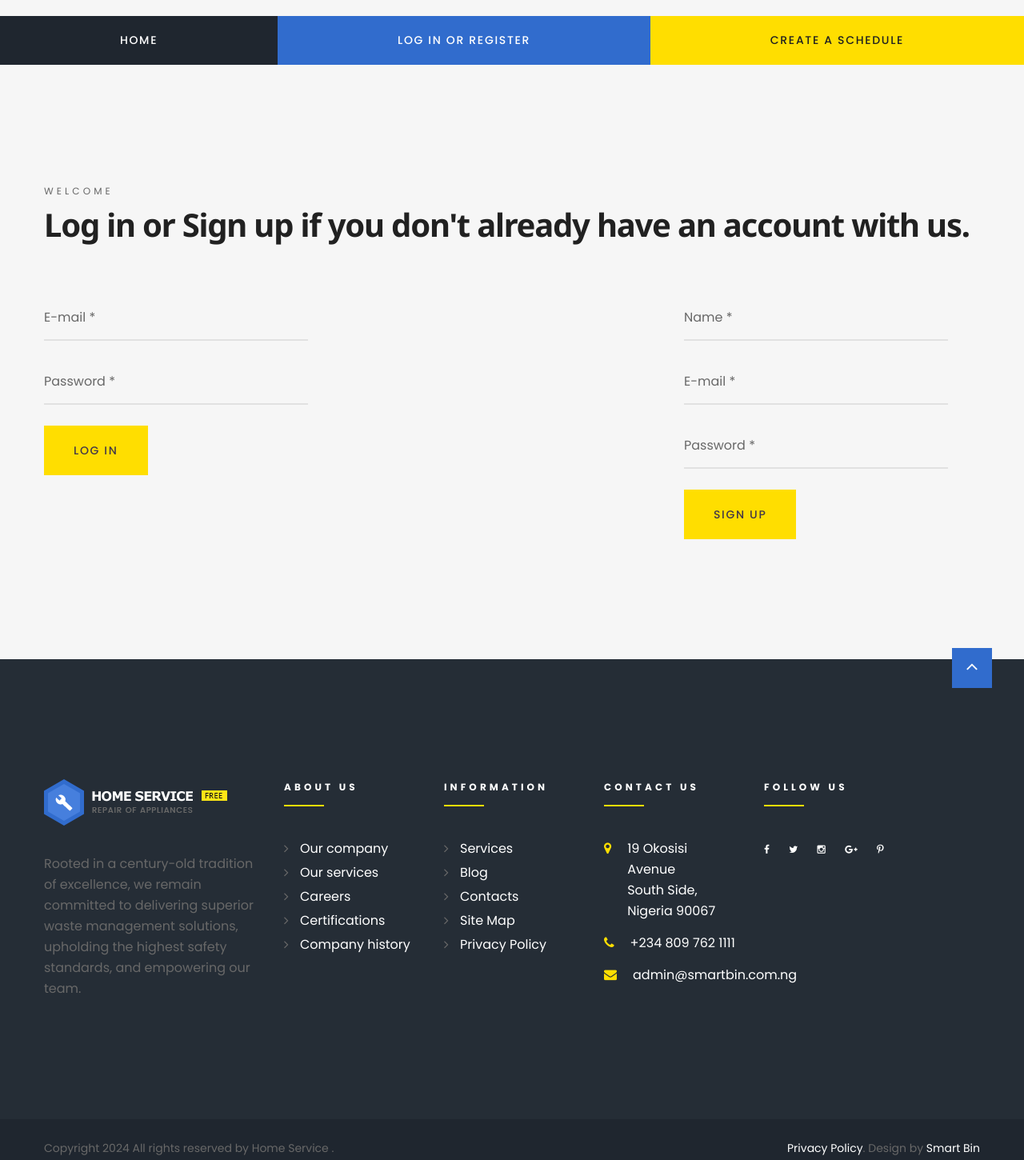
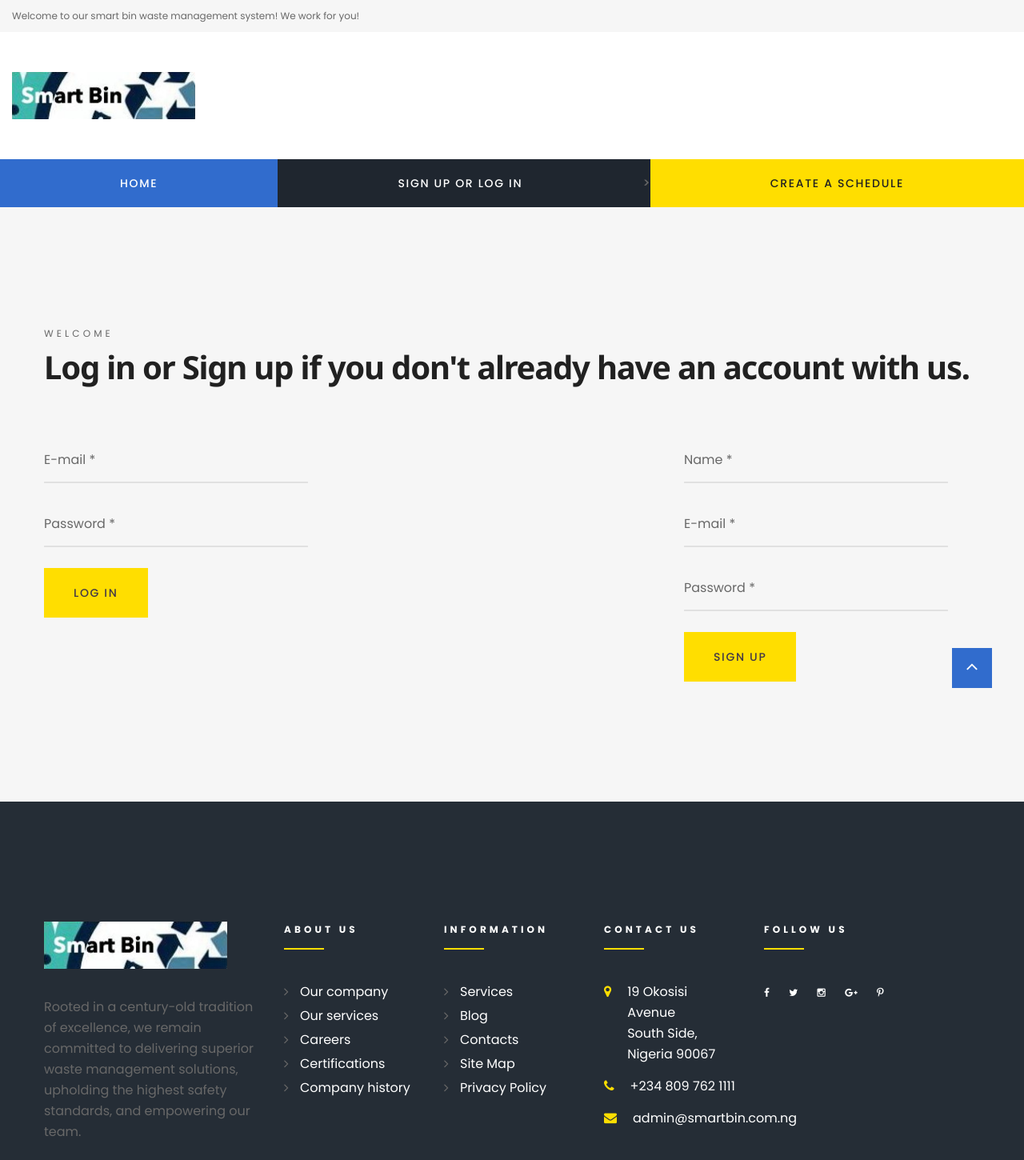
Before and after one commit to Drelcj/smart-bin-frontend, a plain HTML site: page register.html in a window 1280 px wide. Shown: the top 1450 px of the page at 80% size. Drawn offline with Linux system fonts and the light colour scheme.

Commit message:
Template-mobile-view-fixed

```diff
--- a/register.html
+++ b/register.html
@@ -35,18 +35,29 @@
       <header class="page-head">
         <div class="rd-navbar-wrap">
           <nav class="rd-navbar rd-navbar-secondary" data-stick-up-clone="true" data-layout="rd-navbar-fixed" data-sm-layout="rd-navbar-fixed" data-sm-device-layout="rd-navbar-fixed" data-md-layout="rd-navbar-static" data-md-device-layout="rd-navbar-fixed" data-lg-layout="rd-navbar-static" data-lg-device-layout="rd-navbar-static" data-lg-stick-up-offset="252px">
+            <div class="rd-navbar-inner"><span class="small">Welcome to our smart bin waste management system! We work for you!</span>
+              <ul class="list-inline list-inline-lg offset-top-0">
+
+            </div>
             <div class="rd-navbar-inner">
+              <!-- RD Navbar Panel-->
+              <div class="rd-navbar-panel">
+                <!-- RD Navbar Toggle-->
+                <button class="rd-navbar-toggle" data-rd-navbar-toggle=".rd-navbar-nav-wrap"><span></span></button>
+                <button class="rd-navbar-collapse-toggle" data-rd-navbar-toggle=".rd-navbar-collapse"><span></span></button>
+                <div class="rd-navbar-brand"><a class="brand-name" href="index.html"><img class="brand-device" src="images/brand-default-229x58.jpeg" width="229" height="58" alt="Home service"><img class="brand-mobile" src="images/brand-default-229x58.jpeg" width="229" height="58" alt="Home service"></a></div>
+              </div>
 
             </div>
             <div class="rd-navbar-inner">
               <div class="rd-navbar-nav-wrap">
                 <!-- RD Navbar Nav-->
                 <ul class="rd-navbar-nav">
-                  <li><a href="index.html">Home</a></li>
+                  <li class="active"><a href="index.html">Home</a></li>
 
-                  <li class="active"><a href="register.html">Log in or Register</a></li>
-
-                  <li><a href="schedule.html">Create A Schedule</a></li>
+                  <li><a href="register.html">Sign Up or Log in</a></li>
+                  >
+                  <li><a href="schedule.html">Create a schedule</a></li>
                 </ul>
               </div>
             </div>
@@ -102,7 +113,7 @@
         <section class="section-75 section-sm-80 section-md-100 section-xl-150">
           <div class="container">
             <div class="row text-md-left row-55">
-              <div class="col-md-6 col-xl-3 col-xxl-4"><a href="index.html"><img class="img-responsive" src="images/brand-white-229x58.png" alt="" width="229" height="58"/></a>
+              <div class="col-md-6 col-xl-3 col-xxl-4"><a href="index.html"><img class="img-responsive" src="images/brand-white-229x58.jpeg" alt="" width="229" height="58"/></a>
                 <p class="offset-top-20 offset-md-top-35 inset-xxl-right-30">Rooted in a century-old tradition of excellence, we remain committed to delivering superior waste management solutions, upholding the highest safety standards, and empowering our team.</p>
               </div>
               <div class="col-sm-6 col-md-3 col-xl-2 col-lg-3"><span class="small text-spacing-340 text-white text-uppercase font-weight-bold page-footer-classic-title">About us</span>
```
Also changed, not shown: index.html (+1 -1 lines), schedule.html (+2 -2 lines).
